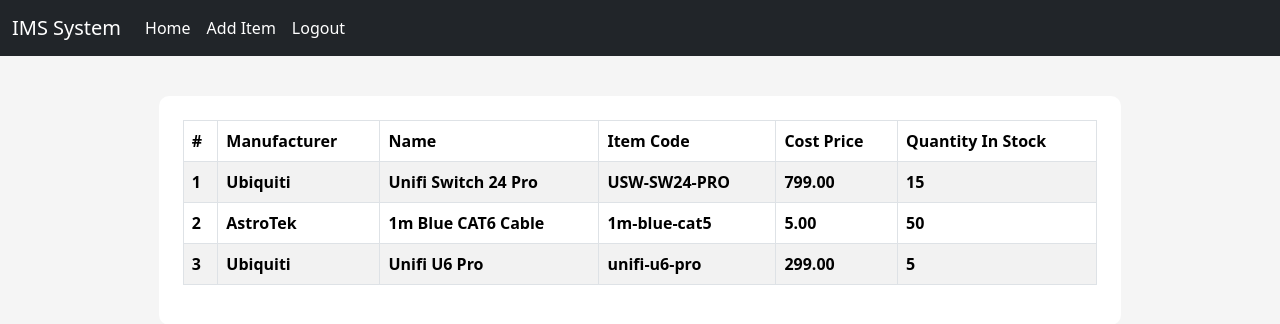
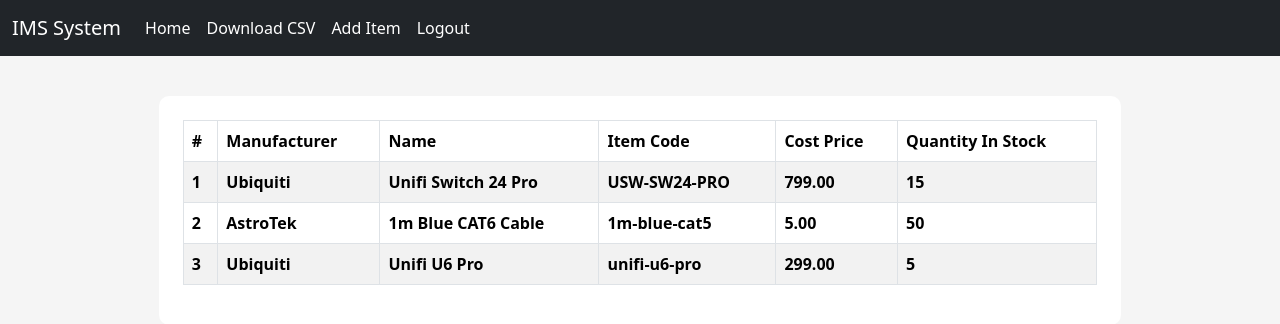
Before and after one commit to Elpho910/Django-Inventory-System, a Django app: page /inventory/ in a window 1280 px wide. Shown: the top 324 px of the page. Run offline with Django 4.2, Linux system fonts and the light colour scheme; a user stored in the database is signed in; data comes from the database, SQL or seed files in the repository; both versions use the stored data as it was after the commit; lists and menus that the app fills with data are empty; some libraries are stand-ins or nearby versions.

Commit message:
Added CSV Export functionality for running stocktakes.

```diff
--- a/inventory/urls.py
+++ b/inventory/urls.py
@@ -1,7 +1,7 @@
 # inventory/urls.py
 
 from django.urls import path
-from .views import inventory_list, per_product_view, add_product, delete_product, update_product
+from .views import inventory_list, per_product_view, add_product, delete_product, update_product, export_csv
 
 urlpatterns = [
     path("", inventory_list, name="inventory_list"),
@@ -9,4 +9,5 @@
     path("add_inventory/", add_product, name="add_inventory"),
     path("delete/<int:pk>", delete_product, name="delete_inventory"),
     path("update/<int:pk>", update_product, name="update_inventory"),
+    path('export_csv/', export_csv, name='export_csv'),
 ]
--- a/inventory/views.py
+++ b/inventory/views.py
@@ -2,6 +2,8 @@
 from .models import Inventory
 from django.contrib.auth.decorators import login_required
 from .forms import AddInventoryForm, UpdateInventoryForm
+import csv
+from django.http import HttpResponse
 
 # Create your views here.
 
@@ -63,3 +65,24 @@
 
     context = {"form": update_form}
     return render(request, "inventory_update.html", context=context)
+
+
+def export_csv(request):
+    # Define the response object with appropriate headers for a CSV file
+    response = HttpResponse(content_type='text/csv')
+    response['Content-Disposition'] = 'attachment; filename="current_stock.csv"'
+
+    # Create a CSV writer object
+    writer = csv.writer(response)
+
+    # Write the header row
+    writer.writerow(['Manufacturer', 'Name', 'Item Code', 'Cost Price', 'Quantity In Stock', 'Description'])
+
+    # Query all items from the database
+    items = Inventory.objects.all()
+
+    # Write the item data to the CSV file
+    for item in items:
+        writer.writerow([item.manufacturer, item.name, item.item_code, item.cost_price, item.quantity_in_stock, item.description])
+
+    return response
--- a/templates/base.html
+++ b/templates/base.html
@@ -25,6 +25,9 @@
       <ul class="navbar-nav">
         <li class="nav-item">
           <a class="nav-link active" aria-current="page" href="{% url 'inventory_list' %}">Home</a>
+            </li>
+            <li class="nav-item">
+                <a class="nav-link active" aria-current="page" href="{% url 'export_csv' %}">Download CSV</a>
             </li>
             {% if request.user.is_authenticated %}
                 <li>
```
Also changed, not shown: db.sqlite3.
